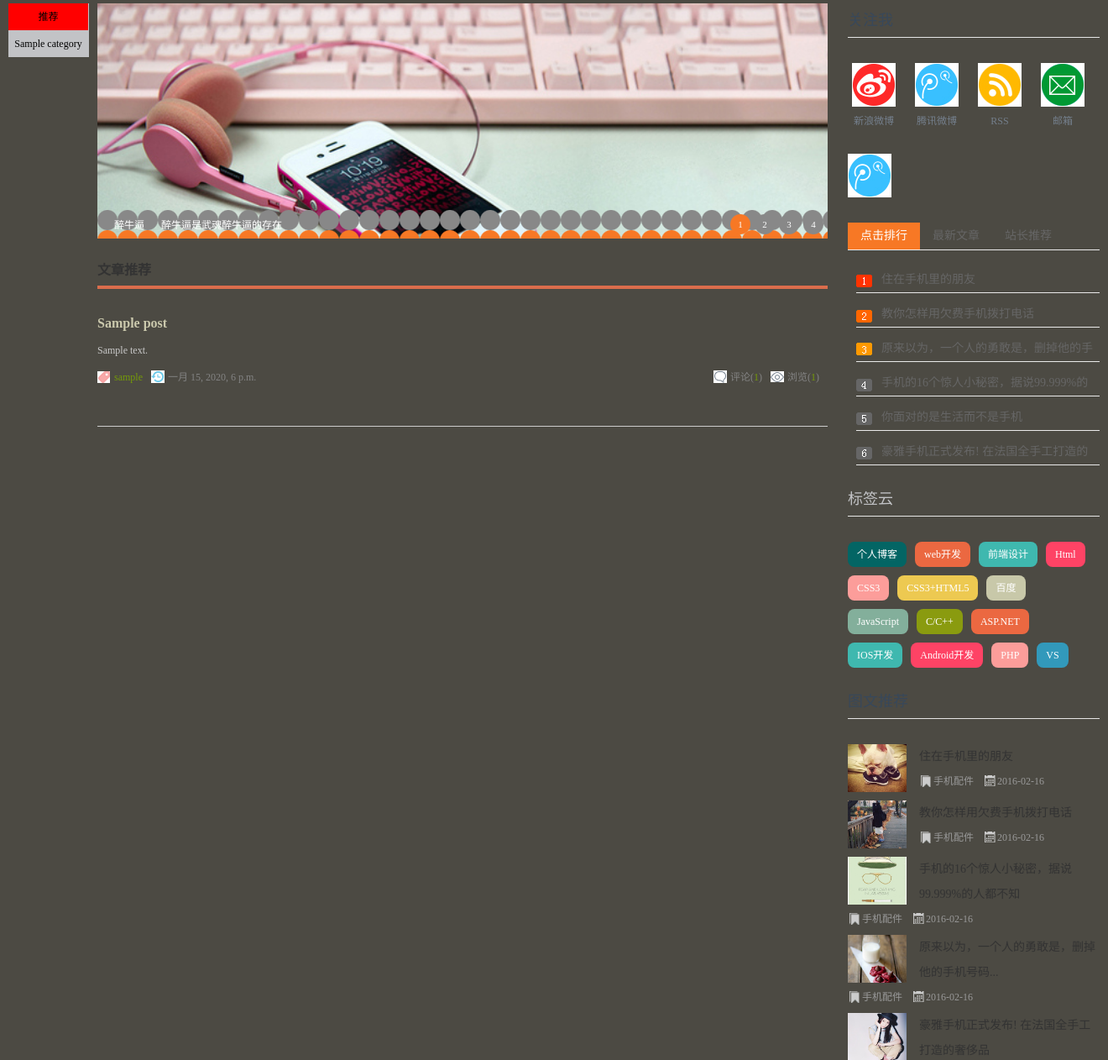
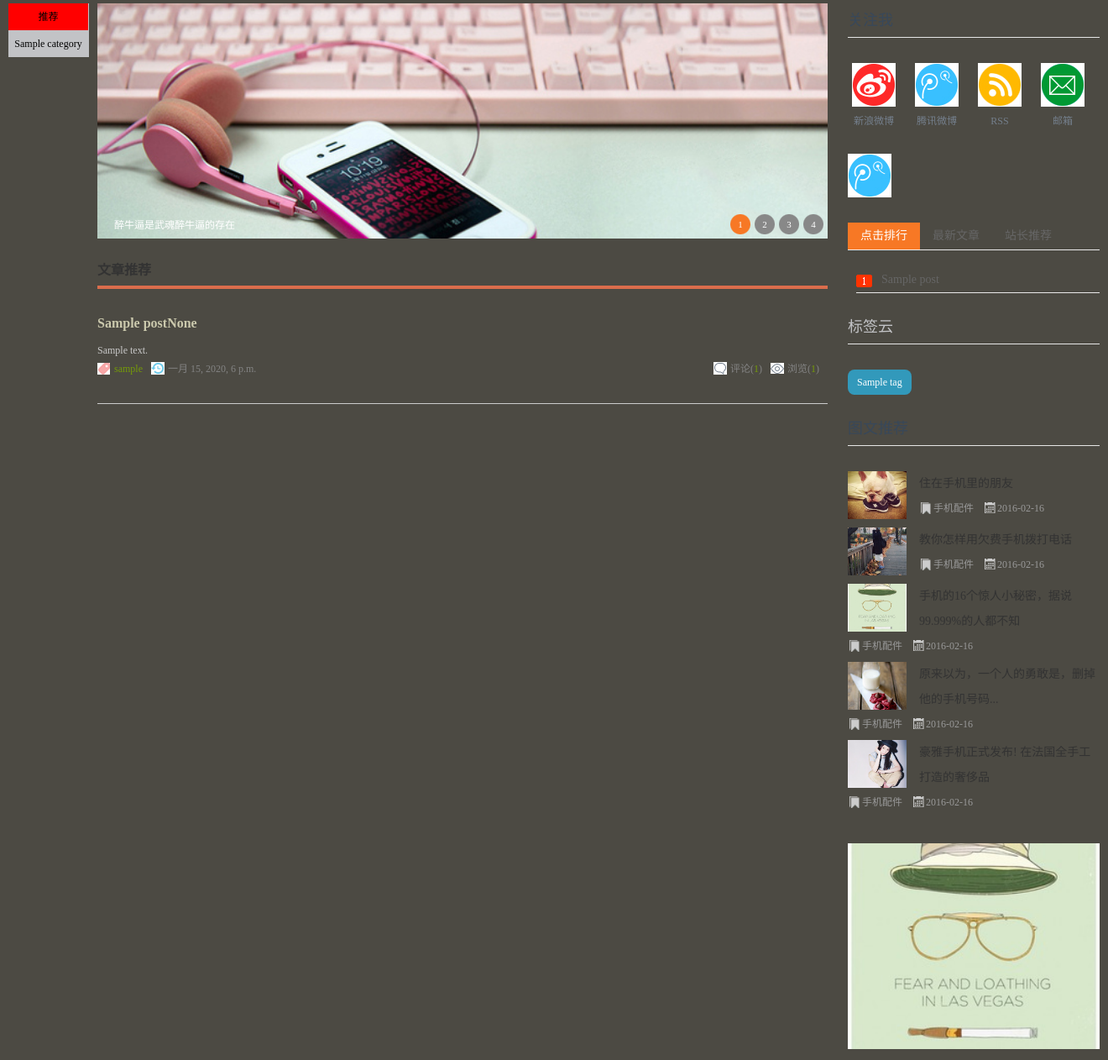
Before and after one commit to choupihuan/typeidea, a Django app: page / in a window 1320 px wide. Shown: the part 90-1352 px from the top of the page at 84% size. Run offline with Django 3.2, Linux system fonts and the light colour scheme; tables that the repository leaves empty hold one stand-in row (values such as "Sample post").

Commit message:
完成部分界面的同步显示

```diff
--- a/typeidea/blog/models.py
+++ b/typeidea/blog/models.py
@@ -60,6 +60,10 @@ class Tag(models.Model):
     def __str__(self):
         return self.name
 
+    @classmethod
+    def latest_posta(cls):
+        return cls.objects.filter(status=cls.STATUS_NORMAL)
+
 class Post(models.Model):
     STATUS_NORMAL = 1
     STATUS_DELETE = 0
@@ -78,12 +82,12 @@ class Post(models.Model):
     tag = models.ManyToManyField(Tag,verbose_name='标签')
     owner = models.ForeignKey(User,verbose_name='作者')
     create_time = models.DateTimeField(auto_now_add=True,verbose_name='创建时间')
-    pv = models.PositiveIntegerField(default=1)
-    uv = models.PositiveIntegerField(default=1)
+    pv = models.PositiveIntegerField(default=1,verbose_name='浏览数')
+    uv = models.PositiveIntegerField(default=1,verbose_name='评论数')
 
     class Meta:
         verbose_name = verbose_name_plural = '文章'
-        ordering = ['-id','-pv']  #根据id进行降序排列,根据访问量进行降序排列
+        ordering = ['-id','-pv','-create_time']  #根据id进行降序排列,根据访问量进行降序排列
 
 
     @staticmethod
@@ -112,6 +116,12 @@ class Post(models.Model):
         return post_list,category
 
 
+    @staticmethod
+    def get_by_post(post_id):
+        post = Post.objects.filter(id=post_id).select_related('owner','category').first()
+        return post
+
+
     @classmethod
     def latest_posta(cls):
         return cls.objects.filter(status=cls.STATUS_NORMAL)
@@ -120,3 +130,8 @@ class Post(models.Model):
     @classmethod
     def hot_posts(cls):
         return cls.objects.filter(status=cls.STATUS_NORMAL).order_by('-pv').only('title','id')
+
+
+    @classmethod
+    def new_posts(cls):
+        return cls.objects.filter(status=cls.STATUS_NORMAL).order_by('-create_time').only('title','id')
--- a/typeidea/blog/views.py
+++ b/typeidea/blog/views.py
@@ -21,13 +21,17 @@ def post_list(request, category_id=None, tag_id=None):
 
 
 def post_detail(request,post_id=None):
-    post_list = Post.latest_posta()
-
-
-    return render(request,'detail.html',locals())
+    if post_id:
+        post = Post.get_by_post(post_id)
+        post.pv +=1
+        post.save()
+        return render(request,'detail.html',locals())
 
 
 def index(request):
-    post_list = Post.latest_posta()
+    post_list = Post.latest_posta().filter()
     categories = Category.objects.all()
+    tags = Tag.objects.all()
+    hot_posts = Post.hot_posts().all()
+    new_posts = Post.new_posts().all()
     return render(request,'index.html',locals())
--- a/typeidea/static/css/index.css
+++ b/typeidea/static/css/index.css
@@ -29,7 +29,6 @@ a,p,span h1,h2,h3,h4,h5{
     height: 34px;
     display: none;
     position: absolute;
-    background: url(../images/silde-nav.png) 0 0;
 }
 
 #slide-controls p.text {
@@ -140,8 +139,7 @@ a,p,span h1,h2,h3,h4,h5{
 .autor {
     overflow: hidden;
     clear: both;
-    margin: 10px 0;
-    display: inline-block;
+    display: block;
     color: #838383;
     width: 100%;
 }
--- a/typeidea/templates/index.html
+++ b/typeidea/templates/index.html
@@ -33,7 +33,7 @@
             <ul>
                 <li style="background: red">推荐</li>
                 {% for cate in categories %}
-                    <li>{{ cate.name }}</li>
+                    <li class="l_click">{{ cate.name }}</li>
                 {% endfor %}
             </ul>
         </div>
@@ -46,14 +46,20 @@
               $(window).scroll(function () {
               if($(window).scrollTop()>offSet){
                   $('#nav').css({'position':'fixed','top':0});
-                  $('.f_l').css('margin-left','104px')
+                  $('.f_l').css('margin-left','106px');
+                  $('.f_mov').css('margin-left',0);
+                  $('.dtime').css('margin-left',0);
               }
               else {
                   $('#nav').css({'position':'relative'});
-                  $('.f_l').css('margin-left',0)
+                  $('.f_l').css('margin-left',0);
+                  $('.f_mov').css('margin-left',0);
+
               }
-              })
-          })
+
+              });
+
+          });
       </script>
     <div class="l_box f_l">
 	  <div class="banner">
@@ -71,11 +77,7 @@
 			  <a href="/" target="_blank">
 			     <img id="slide-img-4" src="/static/images/a4.jpg" alt style>
 			  </a>
-			  <div id="slide-controls" style="display:block;">
-			    <p id="slide-client" class="text">
-				    <strong></strong>
-					 <span></span>
-				 </p>
+			  <div id="slide-controls" >
               <p id="slide-desc" class="text"></p>
               <p id="slide-nav"></p>
 			  </div>
@@ -121,10 +123,10 @@
            {% for post in post_list %}
                 <div class="blogs">
                     <ul>
-                        <h3><a href="">{{ post.title }}</a></h3>
+                        <h3><a href="/post/{{ post.id }}/">{{ post.title }}{{ post.tag.name }}</a></h3>
                         <p>{{ post.desc }}</p>
                         <p class="autor">
-                            <span class="lm f_l">
+                            <span class="lm f_l f_mov">
                                 <a href="">{{ post.owner.username }}</a>
                             </span>
                             <span class="dtime f_l">{{ post.create_time }}</span>
@@ -140,6 +142,7 @@
            {% endfor %}
 	   </div>
 	 </div>
+
     <div class="r_box f_r">
 	   <div class="tit01">
          <h3>关注我</h3>
@@ -184,21 +187,17 @@
 			  </ul>
 		  </div>
 		  <div class="tab-main" id="tb-main">
-		      <div class="bd bd-news" style="display:block;"><ul>
-			      <li><a href="/" target="_blank">住在手机里的朋友</a></li>
-				   <li><a href="/" target="_blank">教你怎样用欠费手机拨打电话</a></li>
-				   <li><a href="/" target="_blank">原来以为，一个人的勇敢是，删掉他的手机号码...</a></li>
-				   <li><a href="/" target="_blank">手机的16个惊人小秘密，据说99.999%的人都不知</a></li>
-				   <li><a href="/" target="_blank">你面对的是生活而不是手机</a></li>
-				   <li><a href="/" target="_blank">豪雅手机正式发布! 在法国全手工打造的奢侈品</a></li>
-			  </ul></div>
+		      <div class="bd bd-news" style="display:block;">
+                  <ul>
+                      {% for hot in hot_posts %}
+                          <li><a href="/" target="_blank">{{ hot.title }}</a></li>
+                      {% endfor %}
+                  </ul>
+              </div>
 			   <div class="bd bd-news" ><ul>
-			      <li><a href="/" target="_blank">原来以为，一个人的勇敢是，删掉他的手机号码...</a></li>
-				   <li><a href="/" target="_blank">手机的16个惊人小秘密，据说99.999%的人都不知</a></li>
-				   <li><a href="/" target="_blank">住在手机里的朋友</a></li>
-				   <li><a href="/" target="_blank">教你怎样用欠费手机拨打电话</a></li>
-				   <li><a href="/" target="_blank">你面对的是生活而不是手机</a></li>
-				   <li><a href="/" target="_blank">豪雅手机正式发布! 在法国全手工打造的奢侈品</a></li>
+			      {% for new in new_posts %}
+                          <li><a href="/" target="_blank">{{ new.title }}</a></li>
+                      {% endfor %}
 			  </ul></div>
 			   <div class="bd bd-news" ><ul>
 			      <li><a href="/" target="_blank">手机的16个惊人小秘密，据说99.999%的人都不知</a></li>
@@ -213,20 +212,12 @@
 	   <div class="cloud">
 	     <h3>标签云</h3>
 		  <ul>
-		    <li><a href="/">个人博客</a></li>
-			 <li><a href="/">web开发</a></li>
-			 <li><a href="/">前端设计</a></li>
-			 <li><a href="/">Html</a></li>
-			 <li><a href="/">CSS3</a></li>
-			 <li><a href="/">CSS3+HTML5</a></li>
-			 <li><a href="/">百度</a></li>
-			 <li><a href="/">JavaScript</a></li>
-			 <li><a href="/">C/C++</a></li>
-			 <li><a href="/">ASP.NET</a></li>
-			 <li><a href="/">IOS开发</a></li>
-			 <li><a href="/">Android开发</a></li>
-			 <li><a href="/">PHP</a></li>
-			 <li><a href="/">VS</a></li>
+              {% for tag in tags %}
+                <li><a href="/">{{ tag.name }}</a></li>
+              {% endfor %}
+
+
+
 		  </ul>
 	   </div>
 	   <div class="tuwen">
--- a/typeidea/typeidea/urls.py
+++ b/typeidea/typeidea/urls.py
@@ -25,8 +25,7 @@ urlpatterns = [
     url(r'^$',index),
     url(r'^category/(?P<category_id>\d+)/$',post_list),
     url(r'^tag/(?P<tag_id>\d+)/$',post_list),
-    url(r'^post/(?P<post_id>\d)/',post_detail),
-    url(r'^post/$',post_detail),
+    url(r'^post/(?P<post_id>\d+)',post_detail,name='post_detail'),
     url(r'^link/$',links),
     url(r'^super_admin/', admin.site.urls),
     url(r'^admin/',custom_site.urls),
```
Also changed, not shown: typeidea/blog/admin.py (+2 -5 lines), typeidea/templates/detail.html (+7 -3 lines).
